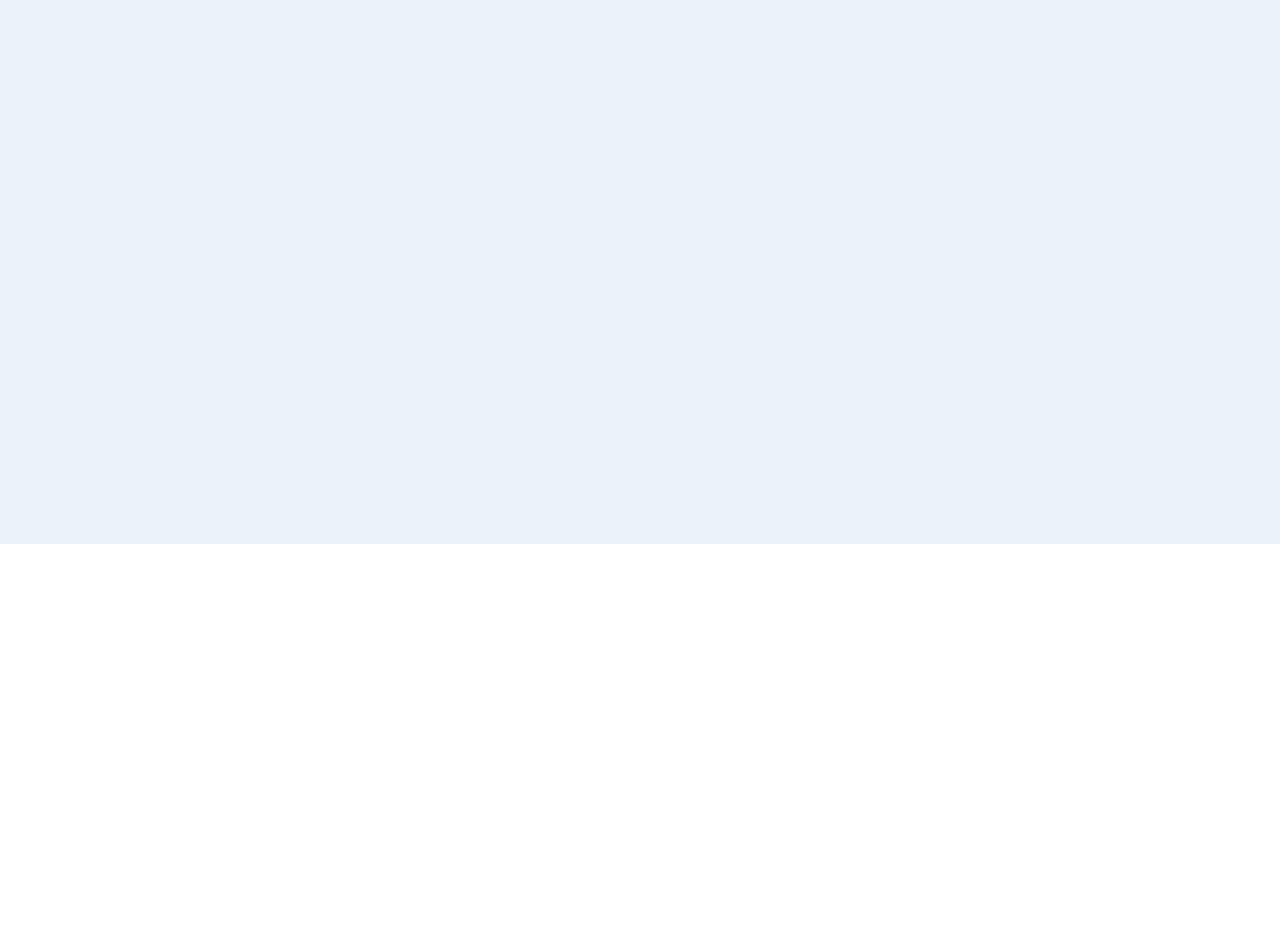
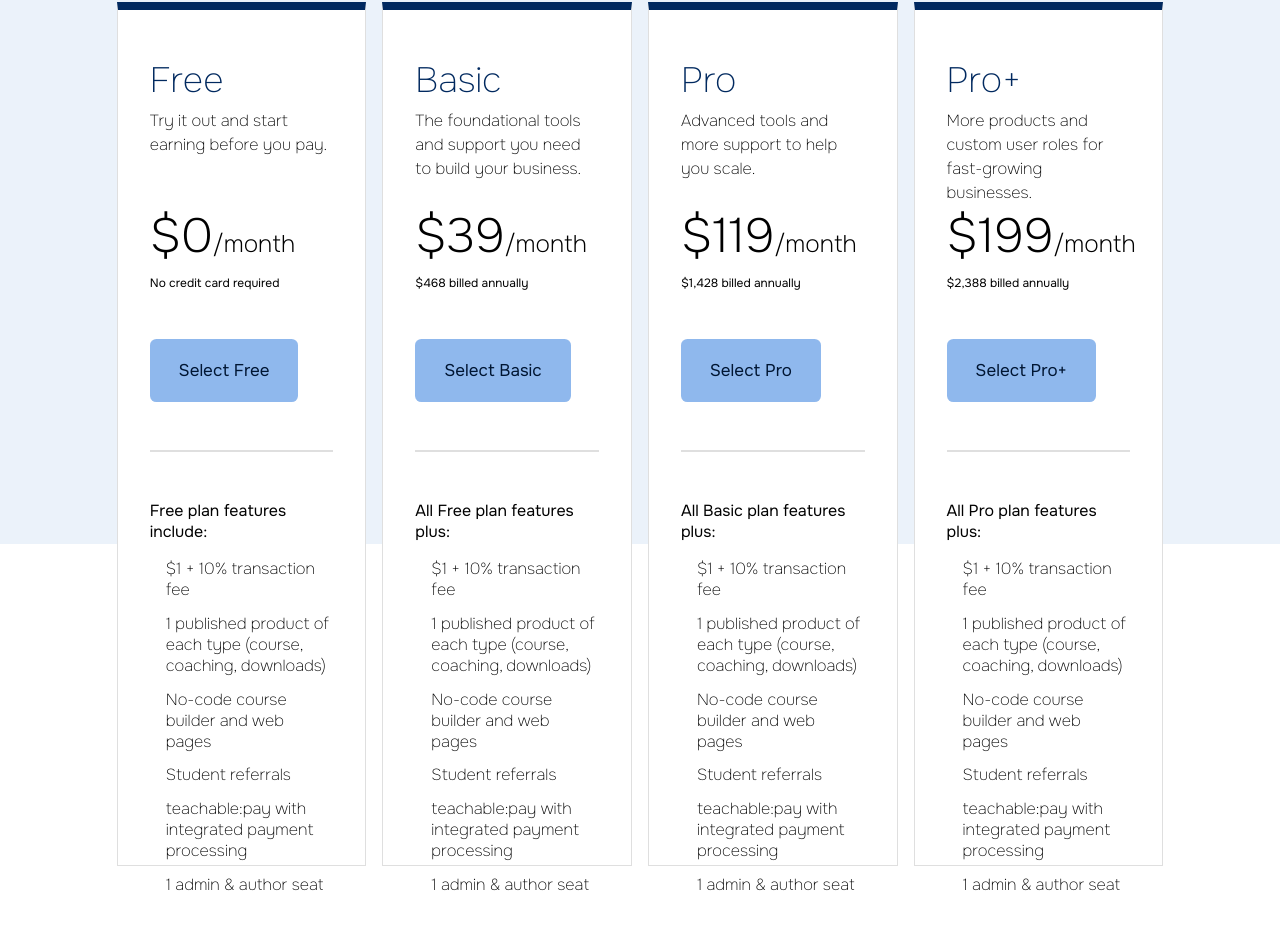
Before and after one commit to eddiemaceda11/eluvio, a React (Vite) app: page / in a window 1280 px wide. Shown: the part 1381-2311 px from the top of the page. Before the commit the page ends 1925 px from the top, so only its background shows below. Built offline with nearby package versions, Linux system fonts and the light colour scheme.

Commit message:
Create and style Cards component

```diff
--- a/src/App.css
+++ b/src/App.css
@@ -222,3 +222,82 @@
   padding: 0.4rem 0.5rem;
   background-color: transparent;
 }
+
+/* Cards */
+.cards {
+  height: 60rem;
+  width: 83%;
+  display: flex;
+  justify-content: space-around;
+
+  z-index: 1;
+  background-color: transparent;
+  position: absolute;
+  bottom: -38%;
+  /* border: 1px solid red; */
+}
+
+.card {
+  border: 1px solid #dfdfdf;
+  width: 23.5%;
+  height: 90%;
+  background-color: #fff;
+  padding: 3rem 2rem;
+  border-top: 8px solid #01295f;
+}
+
+.card h2 {
+  font-weight: 100;
+  font-size: 2.2rem;
+}
+
+.card h3 {
+  font-weight: 100;
+  font-size: 16px;
+  line-height: 1.5;
+  padding-top: 0.4rem;
+  /* border: 1px solid red; */
+  height: 5rem;
+}
+
+.price {
+  font-weight: 200;
+  font-size: 3rem;
+  padding-top: 1.4rem;
+}
+
+.price span {
+  font-size: 1.5rem;
+}
+
+.card p {
+  font-size: 12px;
+  padding-top: 0.5rem;
+}
+
+.card-border {
+  margin-top: 3rem;
+  margin-bottom: 3rem;
+  border: 0.5px solid #dfdfdf;
+}
+
+.card-info {
+}
+
+.card-info div {
+  margin-bottom: 0.8rem;
+  display: flex;
+}
+
+.card-info li {
+  font-weight: 100;
+}
+
+.card-info div:first-child {
+  margin-top: 1rem;
+}
+
+.fa-circle-check {
+  color: #0fa3b1;
+  margin-right: 1rem;
+}
--- /dev/null
+++ b/src/components/Cards.jsx
@@ -0,0 +1,79 @@
+const Card = ({ plan, planDesc, price, terms, features }) => {
+  return (
+    <div className="card">
+      <h2>{plan}</h2>
+      <h3>{planDesc}</h3>
+      <div className="price">
+        ${price}
+        <span>/month</span>
+      </div>
+      <p>{terms}</p>
+      <button>Select {plan}</button>
+      <div className="card-border"></div>
+      <ul className="card-info">
+        {features}
+        <div>
+          <i className="fa-regular fa-circle-check"></i>
+          <li>$1 + 10% transaction fee</li>
+        </div>
+        <div>
+          <i className="fa-regular fa-circle-check"></i>
+          <li>1 published product of each type (course, coaching, downloads)</li>
+        </div>
+        <div>
+          <i className="fa-regular fa-circle-check"></i>
+          <li>No-code course builder and web pages</li>
+        </div>
+        <div>
+          <i className="fa-regular fa-circle-check"></i>
+          <li>Student referrals</li>
+        </div>
+        <div>
+          <i className="fa-regular fa-circle-check"></i>
+          <li>teachable:pay with integrated payment processing</li>
+        </div>
+        <div>
+          <i className="fa-regular fa-circle-check"></i>
+          <li>1 admin & author seat</li>
+        </div>
+      </ul>
+    </div>
+  );
+};
+
+const Cards = () => {
+  return (
+    <section className="cards">
+      <Card
+        plan="Free"
+        planDesc="Try it out and start earning before you pay."
+        price="0"
+        terms="No credit card required"
+        features="Free plan features include:"
+      />
+      <Card
+        plan="Basic"
+        planDesc="The foundational tools and support you need to build your business."
+        price="39"
+        terms="$468 billed annually"
+        features="All Free plan features plus:"
+      />
+      <Card
+        plan="Pro"
+        planDesc="Advanced tools and more support to help you scale."
+        price="119"
+        terms="$1,428 billed annually"
+        features="All Basic plan features plus:"
+      />
+      <Card
+        plan="Pro+"
+        planDesc="More products and custom user roles for fast-growing businesses."
+        price="199"
+        terms="$2,388 billed annually"
+        features="All Pro plan features plus:"
+      />
+    </section>
+  );
+};
+
+export default Cards;
--- a/src/components/Hero.jsx
+++ b/src/components/Hero.jsx
@@ -1,3 +1,5 @@
+import Cards from "./Cards";
+
 const Hero = () => {
   return (
     <section className="hero">
@@ -8,7 +10,7 @@
         <p className="inactive">Monthly</p>
         <p className="active">Annual (save 15%)</p>
       </div>
-      {/* <Cards /> */}
+      <Cards />
     </section>
   );
 };
```
